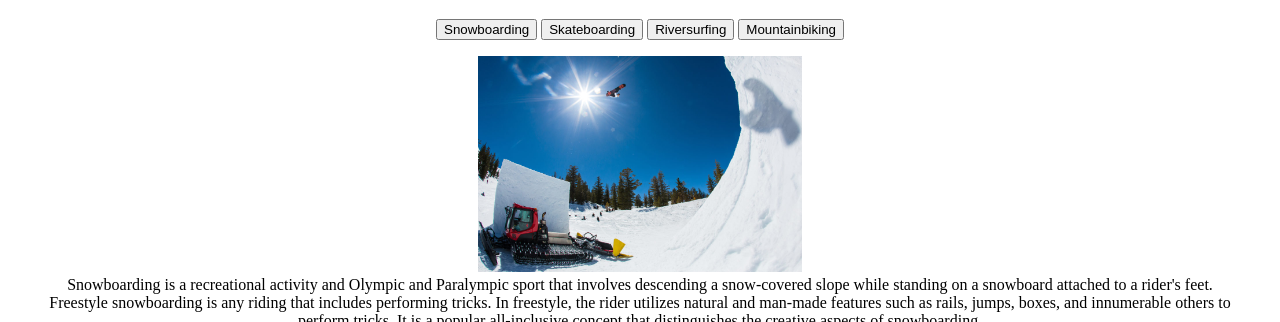
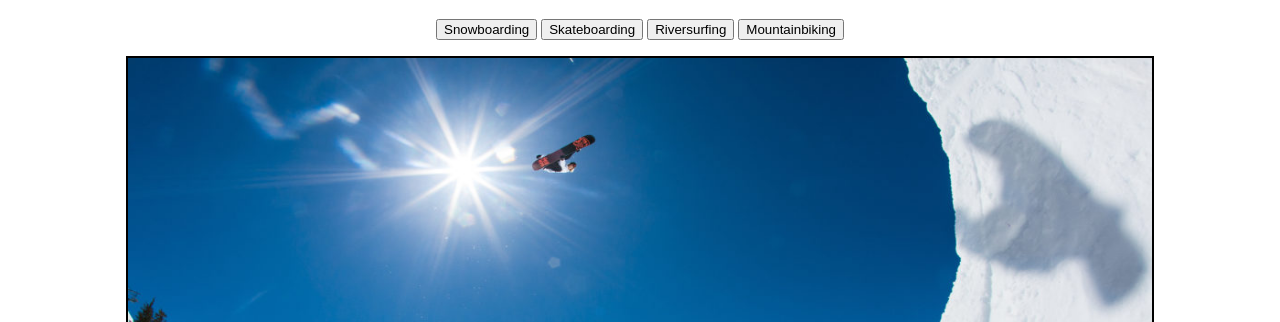
Before and after one commit to FloCorz/FloCorz.github.io, a plain HTML site: page projekt/index.html in a window 1280 px wide. Shown: the part 61-383 px from the top of the page. Drawn offline with nearby package versions, Linux system fonts and the light colour scheme; grey boxes are pictures that could not be loaded.

Commit message:
Bildergröße angepasst Signed-off-by: FloCorz <florian.corzelius@student.uibk.ac.at>

```diff
--- a/projekt/index.html
+++ b/projekt/index.html
@@ -34,12 +34,15 @@
 			background-color: black;
 			text-align: center;
 		}
-		h3
-		{
-			color: white;
-			background-color: black;
-			text-align: center;
+		#figureImage {
+			display: block;
+			margin-left: auto;
+			margin-right: auto;
+			height: 600px;
+			width: 1024px;
+			border: 2px solid black;
 		}
+
 		#map
 		{
 			float: center;
@@ -52,11 +55,6 @@
 			display: block;
 			margin-left: auto;
 			margin-right: auto;
-		}
-        img
-		{
-			height: 27vh;
-			width: 27wv;
 		}
     </style>
 </head>
```
